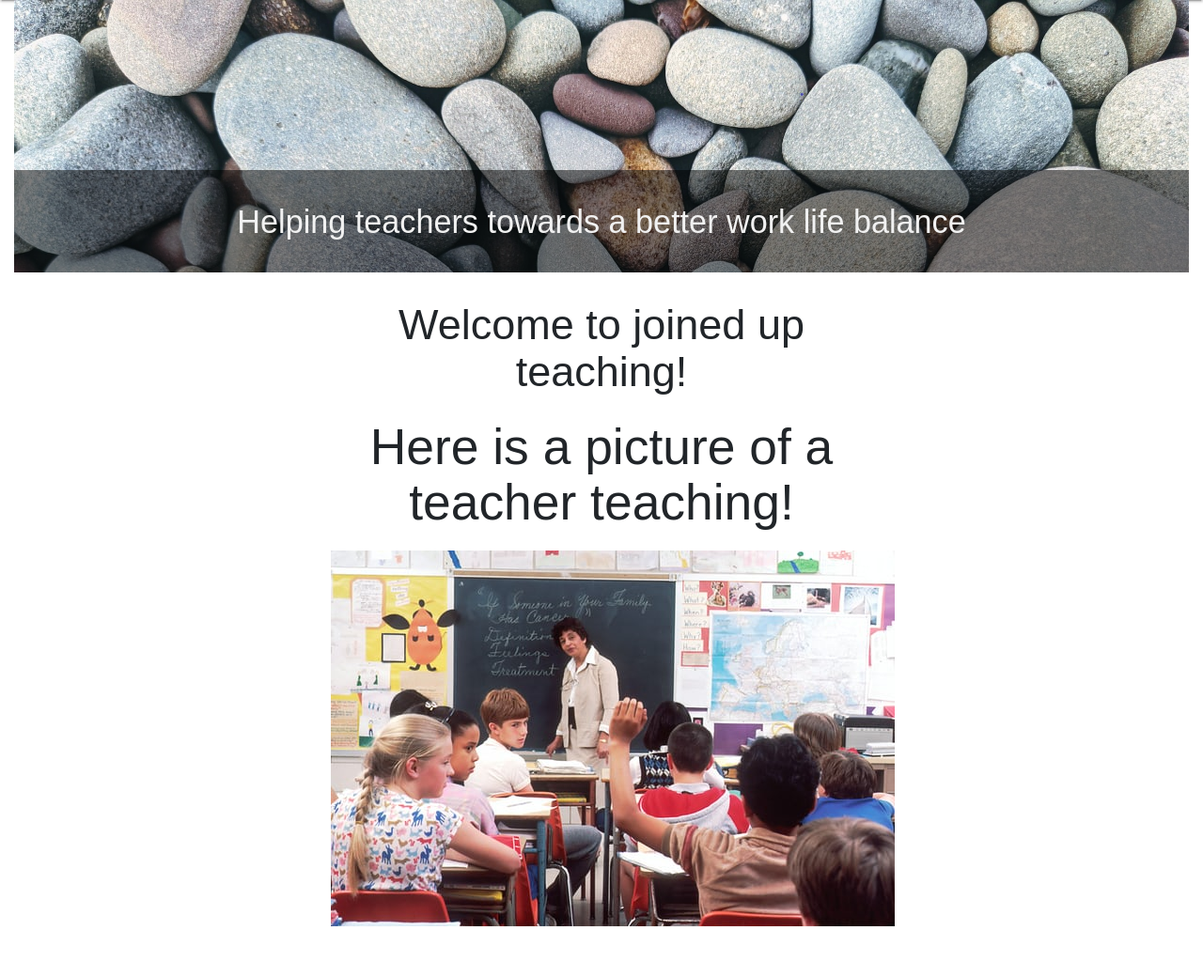
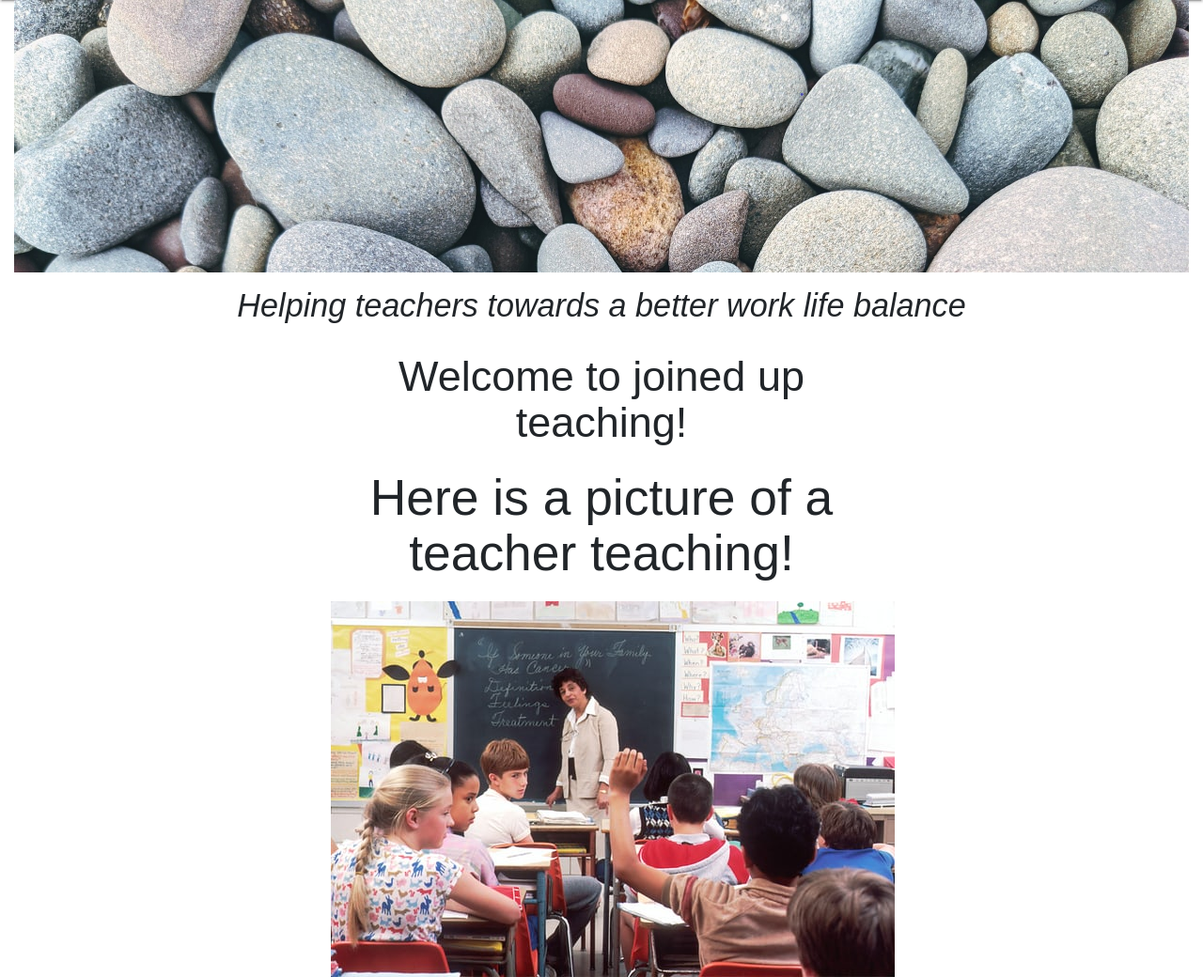
Before and after one commit to debbiect246/joined_up_teaching, a Flask app: page / in a window 1280 px wide. Shown: the part 94-1134 px from the top of the page at 94% size. Before the commit the page ends 1080 px from the top, so only its background shows below. Run offline with Flask 2, Linux system fonts and the light colour scheme; some libraries are stand-ins or nearby versions.

Commit message:
changed statement on home page

```diff
--- a/templates/base.html
+++ b/templates/base.html
@@ -65,10 +65,9 @@
     <div class="container-fluid">
         <div class="pebblescontainer">
             <img src="../static/pebbles.jpg" alt="Notebook" style="width:100%;">
-            <div class="container-fluid content">
-                <h4 class="centre">Helping teachers towards a better work life balance</h4>
-
-            </div>
+        </div>
+        <div class="container-fluid content">
+            <h4 class="centre"><em>Helping teachers towards a better work life balance</em></h4>
         </div>
     </div>
 
```
